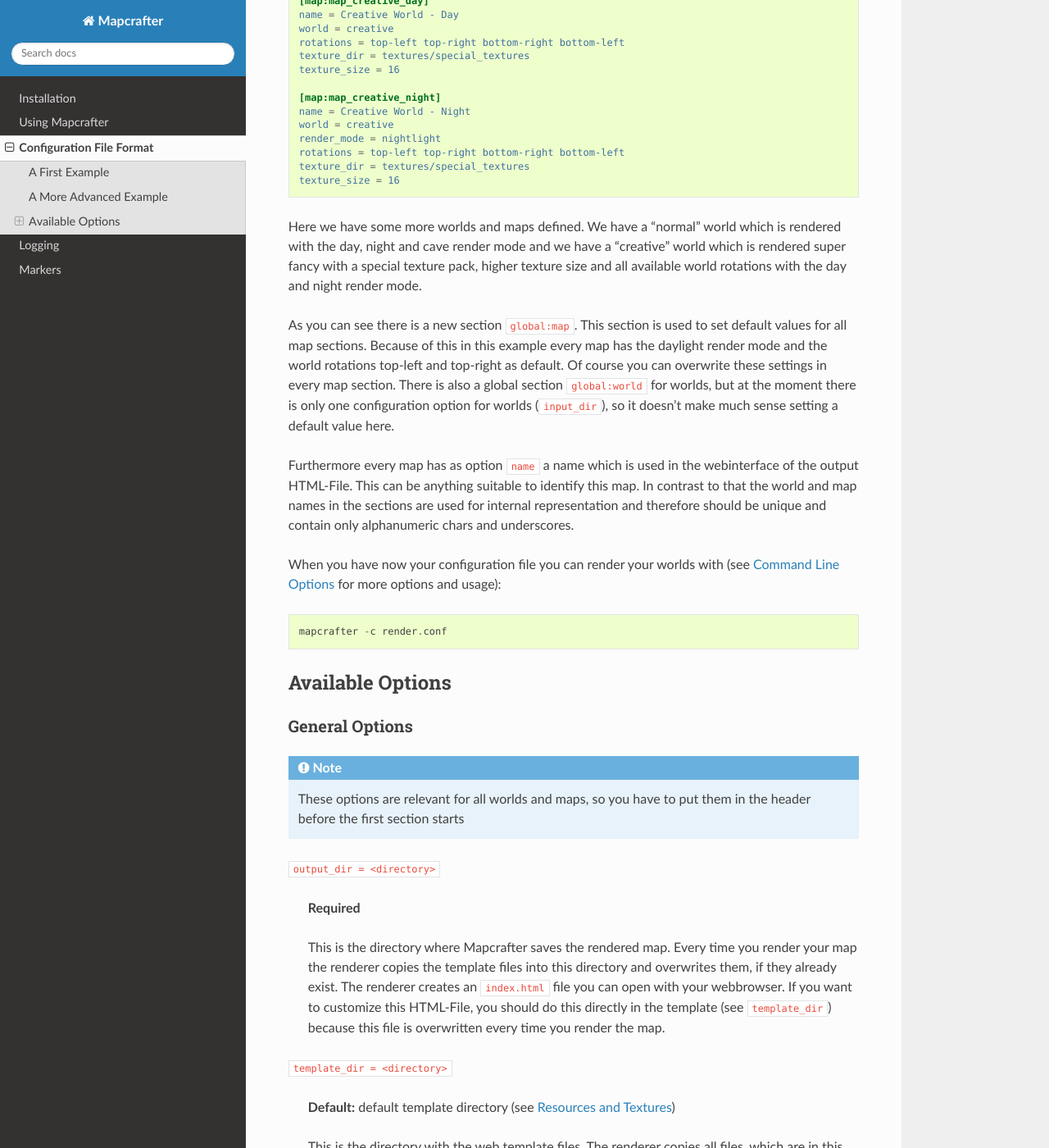
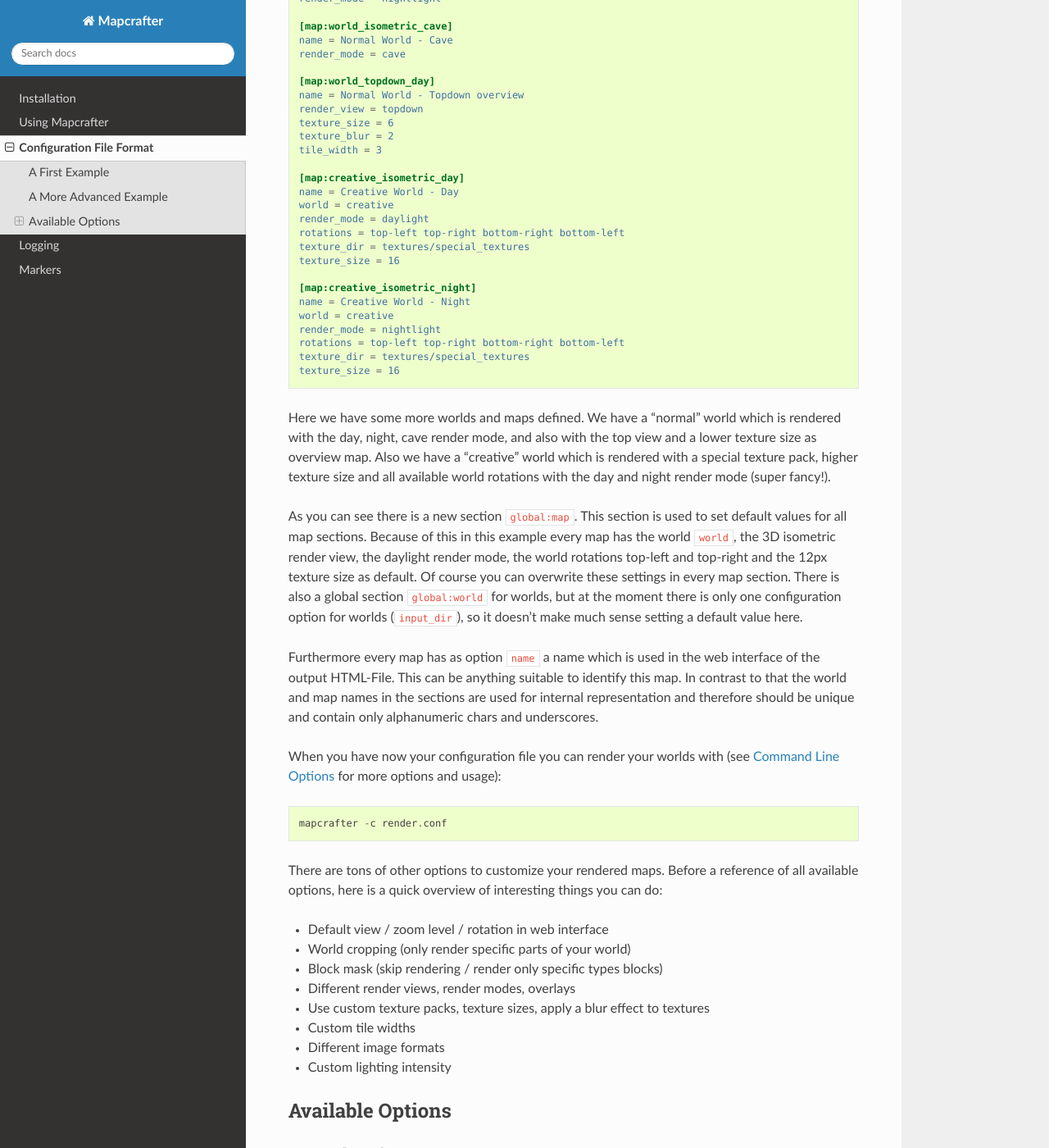
Before and after one commit to mapcrafter/mapcrafter, a Sphinx documentation site: the page built from docs/configuration.rst, in a window 1280 px wide and 1400 px high, scrolled down 1676 px. Shown: the whole window at 82% size. Built offline with Sphinx 7.4.7 and the Read the Docs theme 2.0.0, drawn with Linux system fonts in a browser that asks for light colours; some of the changed text lies outside the part shown.

Commit message:
Some documentation of the new version.

```diff
--- a/docs/configuration.rst
+++ b/docs/configuration.rst
@@ -9,17 +9,16 @@
 A First Example
 ===============
 
-Here is a simple example of a configuration file (let's call it
-``render.conf``):
+Here is a simple example of a configuration file (let's call it ``render.conf``):
 
 .. code-block:: ini
 
-    output_dir = output
+    output_dir = myworld_mapcrafter
 
     [world:myworld]
     input_dir = worlds/myworld
 
-    [map:map_myworld]
+    [map:myworld_isometric_day]
     world = myworld
 
 As you can see the configuration files consist of different types of sections
@@ -37,19 +36,24 @@
 directory where it can find the Minecraft world (``input_dir`` of the world
 section ``myworld`` in the example above).
 
-Every map section represents a rendered Minecraft world. You can specify
-things like rotation of the world, render mode, texture pack and texture size
-for each map.
+Every map section represents an actual rendered map of a Minecraft world. You
+can specify things like rotation of the world, render view, render mode, texture
+pack, texture size, etc. for each map.
 
 In this example you can see that we have a world ``myworld`` in the directory
-``worlds/myworld/`` which is rendered as the map ``map_myworld``.  The
-directory ``output/`` is set as output directory. After rendering you can open
-the ``index.html`` file in this directory and view your rendered map.
+``worlds/myworld/`` which is rendered as the map ``myworld_isometric_day``.  The
+directory ``output/`` is set as output directory. After the rendering you can
+open the ``index.html`` file in this directory and view your rendered map.
 
 As you can see the configuration option ``output_dir`` is not contained in any
 section - it's in the so called *root section*. That's because all maps are
 rendered into this directory and viewable via one ``index.html`` file, so the
 ``output_dir`` option is the same for all maps in this configuration file.
+
+Also keep in mind that you can choose the section names (but not the section
+types!) on your own, though it is recommended to use some kind of a fixed
+format (for example ``<world name>_<render view>_<render mode>`` for maps) to
+keep things consistent.
 
 Let's have a look at a more advanced configuration file.
 
@@ -61,8 +65,11 @@
     output_dir = output
 
     [global:map]
+    world = world
+    render_view = isometric
     render_mode = daylight
     rotations = top-left bottom-right
+    texture_size = 12
 
     [world:world]
     input_dir = worlds/world
@@ -70,28 +77,33 @@
     [world:creative]
     input_dir = worlds/creative
 
-    [map:map_world_day]
+    [map:world_isometric_day]
     name = Normal World - Day
-    world = world
 
-    [map:map_world_night]
+    [map:world_isometric_night]
     name = Normal World - Night
-    world = world
     render_mode = nightlight
 
-    [map:map_world_cave]
+    [map:world_isometric_cave]
     name = Normal World - Cave
-    world = world
     render_mode = cave
 
-    [map:map_creative_day]
+    [map:world_topdown_day]
+    name = Normal World - Topdown overview
+    render_view = topdown
+    texture_size = 6
+    texture_blur = 2
+    tile_width = 3
+
+    [map:creative_isometric_day]
     name = Creative World - Day
     world = creative
+    render_mode = daylight
     rotations = top-left top-right bottom-right bottom-left
     texture_dir = textures/special_textures
     texture_size = 16
 
-    [map:map_creative_night]
+    [map:creative_isometric_night]
     name = Creative World - Night
     world = creative
     render_mode = nightlight
@@ -100,20 +112,22 @@
     texture_size = 16
 
 Here we have some more worlds and maps defined. We have a "normal" world which
-is rendered with the day, night and cave render mode and we have a "creative"
-world which is rendered super fancy with a special texture pack, higher texture
-size and all available world rotations with the day and night render mode.
+is rendered with the day, night, cave render mode, and also with the top view
+and a lower texture size as overview map. Also we have a "creative" world which
+is rendered with a special texture pack, higher texture size and all available
+world rotations with the day and night render mode (super fancy!).
 
 As you can see there is a new section ``global:map``. This section is used to
 set default values for all map sections. Because of this in this example every
-map has the daylight render mode and the world rotations top-left and top-right
-as default. Of course you can overwrite these settings in every map section.
-There is also a global section ``global:world`` for worlds, but at the moment
-there is only one configuration option for worlds (``input_dir``), so it
-doesn't make much sense setting a default value here.
+map has the world ``world``, the 3D isometric render view, the daylight render
+mode, the world rotations top-left and top-right and the 12px texture size as
+default. Of course you can overwrite these settings in every map section.  There
+is also a global section ``global:world`` for worlds, but at the moment there is
+only one configuration option for worlds (``input_dir``), so it doesn't make
+much sense setting a default value here.
 
-Furthermore every map has as option ``name`` a name which is used in the
-webinterface of the output HTML-File. This can be anything suitable to identify
+Furthermore every map has as option ``name`` a name which is used in the web
+interface of the output HTML-File. This can be anything suitable to identify
 this map. In contrast to that the world and map names in the sections are used
 for internal representation and therefore should be unique and contain only
 alphanumeric chars and underscores.
@@ -122,6 +136,19 @@
 :ref:`command_line_options` for more options and usage)::
 
     mapcrafter -c render.conf
+
+There are tons of other options to customize your rendered maps. Before a
+reference of all available options, here is a quick overview of interesting
+things you can do:
+
+* Default view / zoom level / rotation in web interface
+* World cropping (only render specific parts of your world)
+* Block mask (skip rendering / render only specific types blocks)
+* Different render views, render modes, overlays
+* Use custom texture packs, texture sizes, apply a blur effect to textures
+* Custom tile widths
+* Different image formats
+* Custom lighting intensity
 
 Available Options
 =================
@@ -322,7 +349,7 @@
 
       * ``[blockid1]-[blockid2]``
 
-    * All block with a specific id and ``(block data & bitmask) == specified data``:
+    * All blocks with a specific id and ``(block data & bitmask) == specified data``:
 
       * ``[blockid]:[blockdata]b[bitmask]``
 
@@ -362,7 +389,16 @@
 
 ``render_view = isometric|topdown``
 
-    TODO
+    **Default:** ``isometric``
+
+    This is the view that your world is rendered from. You can choose from
+    different render views:
+
+    ``isometric``
+      A 3D isometric view looking at north-east, north-west, south-west or
+      south-east (depending on the rotation of the world).
+    ``topdown``
+      A simple 2D top view.
 
 ``render_mode = plain|daylight|nightlight|cave``
 
@@ -387,9 +423,21 @@
     Therefore you can still use it in old configuration files, but Mapcrafter
     will show a warning.
 
-``overlay = ``
+``overlay = slime|spawn``
 
-    TODO
+    **Default:** ``none``
+
+    Additionally to a render mode, you can specify an overlay. An overlay is a
+    special render mode that is rendered on top of your map and the selected
+    render mode. The following overlays are used to show some interesting
+    additional data extracted from the Minecraft world data:
+
+    ``none``
+      Empty overlay.
+    ``slime``
+      Highlights the chunks where slimes can spawn.
+    ``spawn``
+      Shows the light conditions where different kinds mobs can spawn at day/night.
 
 ``rotations = [top-left] [top-right] [bottom-right] [bottom-left]``
 
@@ -431,11 +479,22 @@
 
 ``texture_blur = <number>``
 
-    TODO
+    **Default:** ``0``
+
+    You can apply a simple blur filter with a radius of ``<number>`` pixels to
+    the texture images. This might be useful if you are using a very low texture
+    size because areas with their blocks sometimes look a bit "tiled".
 
 ``tile_width = <number>``
 
-    TODO
+    **Default:** ``1``
+
+    This is a factor that is applied to the tile size. Every (square) tile is
+    usually one chunk wide, but you can increase that size. The wider a tile
+    is, the more blocks it contains and the longer it takes to render a tile,
+    but the less tiles are to render overall and the less overhead there is
+    when writing the tile images. Use this if your texture size is small and
+    you want to prevent that a lot of very small tiles are rendered.
 
 ``image_format = png|jpeg``
 
@@ -444,11 +503,17 @@
     This is the image format the renderer uses for the tile images.
     You can render your maps to PNGs or to JPEGs. PNGs are losless,
     JPEGs are faster to write and need less disk space. Also consider
-    the ``jpeg_quality`` option when using JPEGs.
+    the ``png_indexed`` and ``jpqg_quality`` options.
 
 ``png_indexed = true|false``
 
-    TODO
+    **Default:** ``false``
+
+    With this option you can make the renderer write indexed PNGs. Indexed PNGs
+    are using a color table with 256 colors (which is usually enough for this
+    kind of images) instead of writing the RGBA values for every pixel. Like
+    using JPEGs, this is another way of drastically reducing the needed disk
+    space of the rendered images.
 
 ``jpeg_quality = <number between 0 and 100>``
 
```
